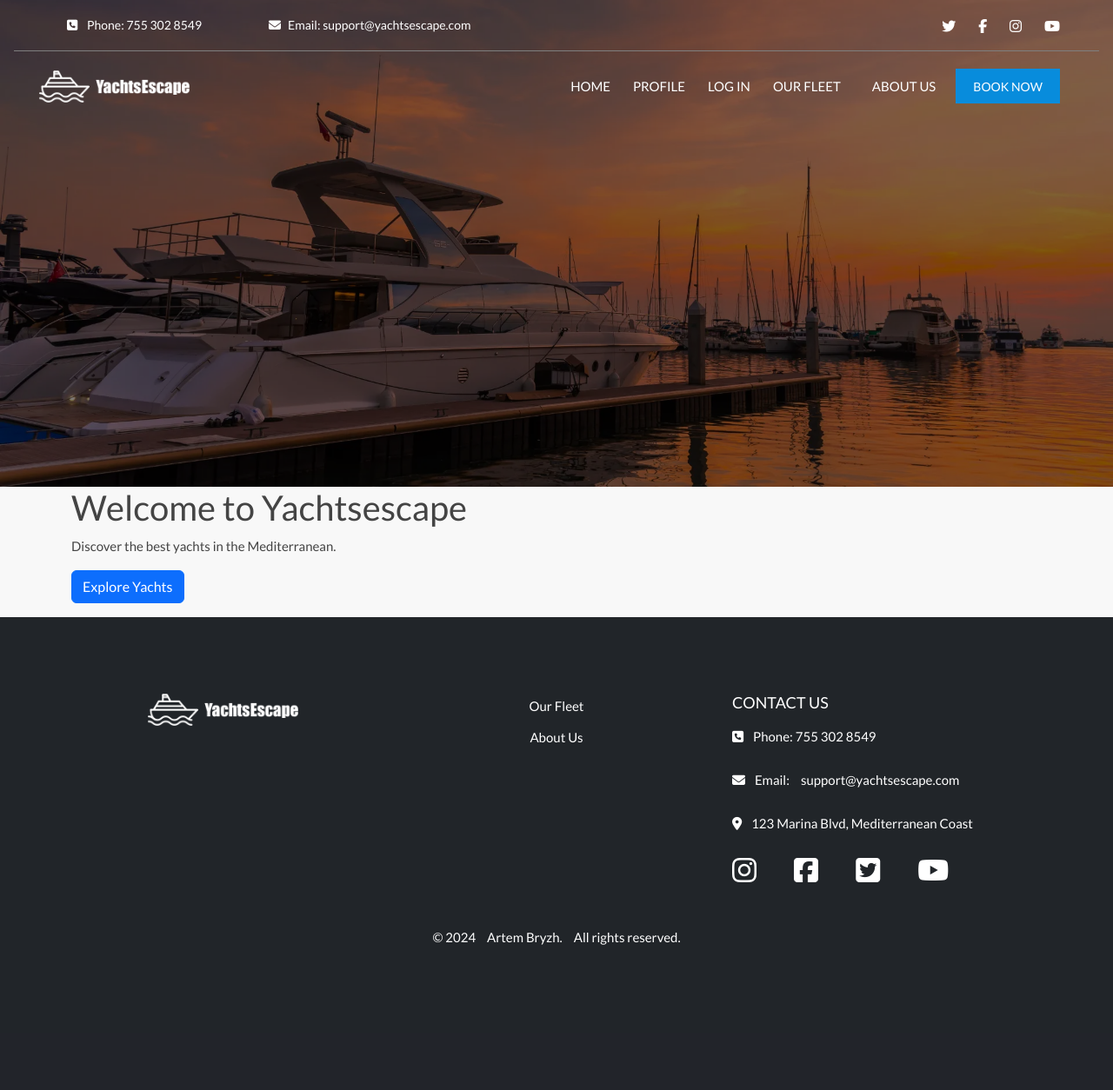
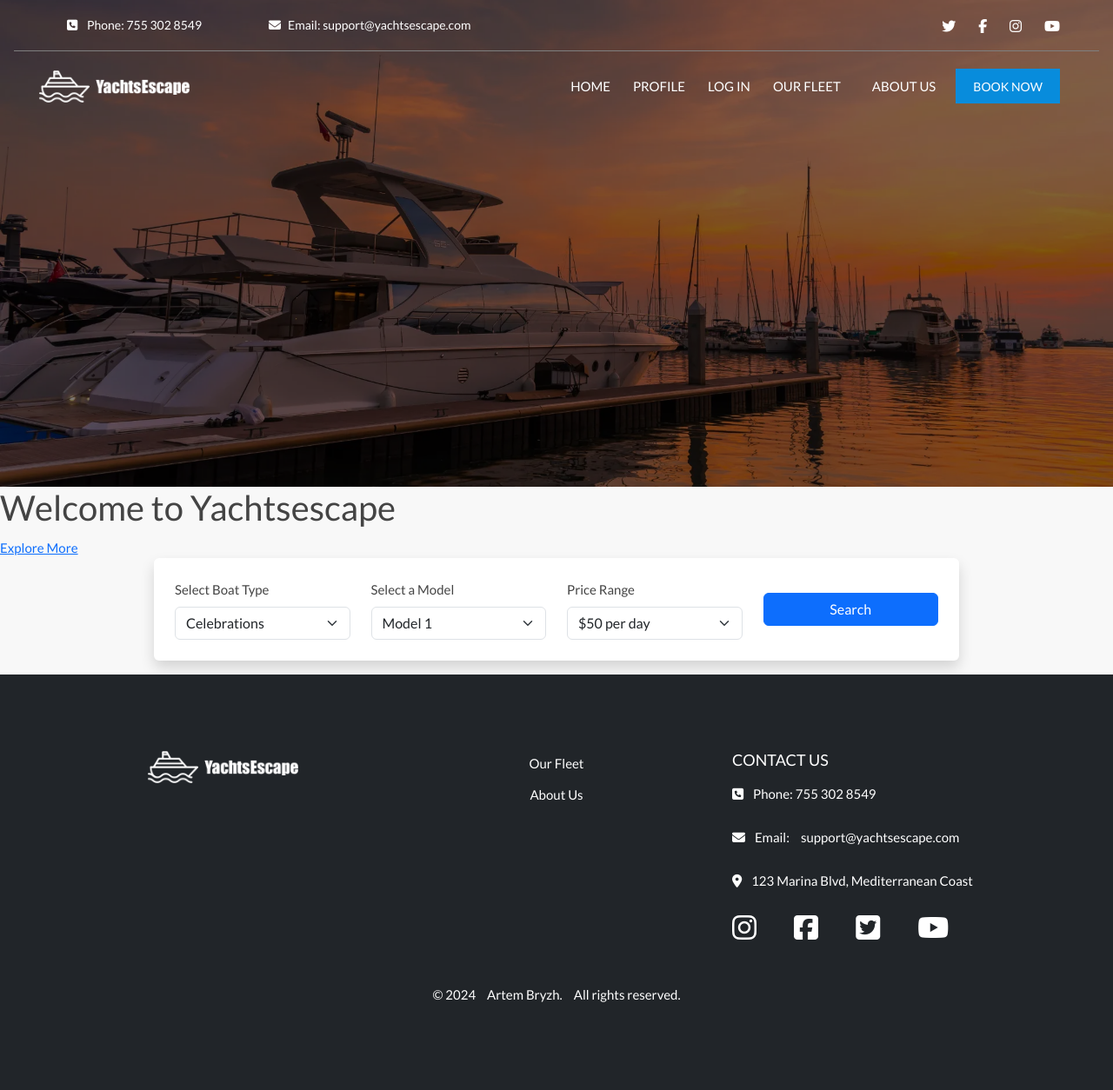
Before and after one commit to pagaslav/yachtsescape-com, a Django app: page / in a window 1280 px wide. Shown: the whole page at 87% size. Before the commit the page ends 1087 px from the top, so only its background shows below. Run offline with Django 3.2, Linux system fonts and the light colour scheme; some libraries are stand-ins or nearby versions.

Commit message:
feat(templates): update index.html with hero section and search form
Enhanced the homepage by adding a hero section that includes a welcoming title and an exploratory
link. Also integrated a search form for users to easily find yachts based on their preferences.

```diff
--- a/home/templates/home/index.html
+++ b/home/templates/home/index.html
@@ -1,13 +1,65 @@
 {% extends 'base.html' %}
 
+{% load static %}
+
 {% block title %}
-    Home - Yachtsescape
+Home - Yachtsescape
+{% endblock %}
+
+{% block extra_css %}
+  <link rel="stylesheet" href="{% static 'css/home/index.css' %}">
 {% endblock %}
 
 {% block content %}
-    <div class="container">
-        <h1>Welcome to Yachtsescape</h1>
-        <p>Discover the best yachts in the Mediterranean.</p>
-        <a href="#" class="btn btn-primary">Explore Yachts</a>
+  <!-- Hero Section -->
+  <div class="hero-content">
+    <h1 class="hero-title">Welcome to Yachtsescape</h1>
+    <a href="#" class="hero-link">Explore More</a>
+  </div>
+
+<!-- Search Form Section -->
+<div class="container search-form-container">
+    <div class="row justify-content-center">
+        <div class="col-lg-10">
+            <form action="{% url 'search_results' %}" method="GET" class="bg-white p-4 rounded shadow">
+                <div class="row align-items-center">
+                    <!-- Boat Type -->
+                    <div class="col-md-3">
+                        <label for="boatType" class="form-label">Select Boat Type</label>
+                        <select id="boatType" class="form-select">
+                            <option value="celebrations">Celebrations</option>
+                            <option value="fishing">Fishing</option>
+                            <option value="leisure">Leisure</option>
+                        </select>
+                    </div>
+
+                    <!-- Model -->
+                    <div class="col-md-3">
+                        <label for="model" class="form-label">Select a Model</label>
+                        <select id="model" class="form-select">
+                            <option value="model1">Model 1</option>
+                            <option value="model2">Model 2</option>
+                            <option value="model3">Model 3</option>
+                        </select>
+                    </div>
+
+                    <!-- Price Range -->
+                    <div class="col-md-3">
+                        <label for="priceRange" class="form-label">Price Range</label>
+                        <select id="priceRange" class="form-select">
+                            <option value="50">$50 per day</option>
+                            <option value="100">$100 per day</option>
+                            <option value="200">$200 per day</option>
+                        </select>
+                    </div>
+
+                    <!-- Search Button -->
+                    <div class="col-md-3 text-center">
+                        <button type="submit" class="btn btn-primary w-100">Search</button>
+                    </div>
+                </div>
+            </form>
+        </div>
     </div>
+</div>
 {% endblock %}
```
